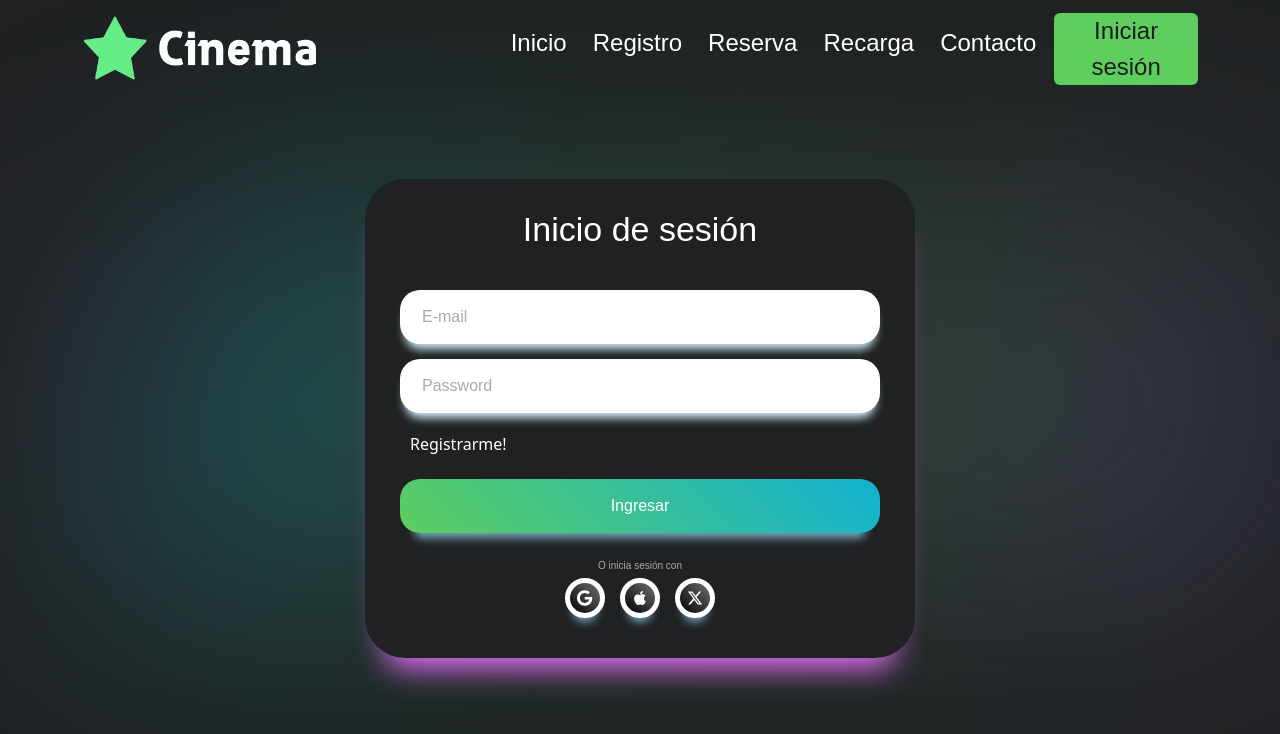
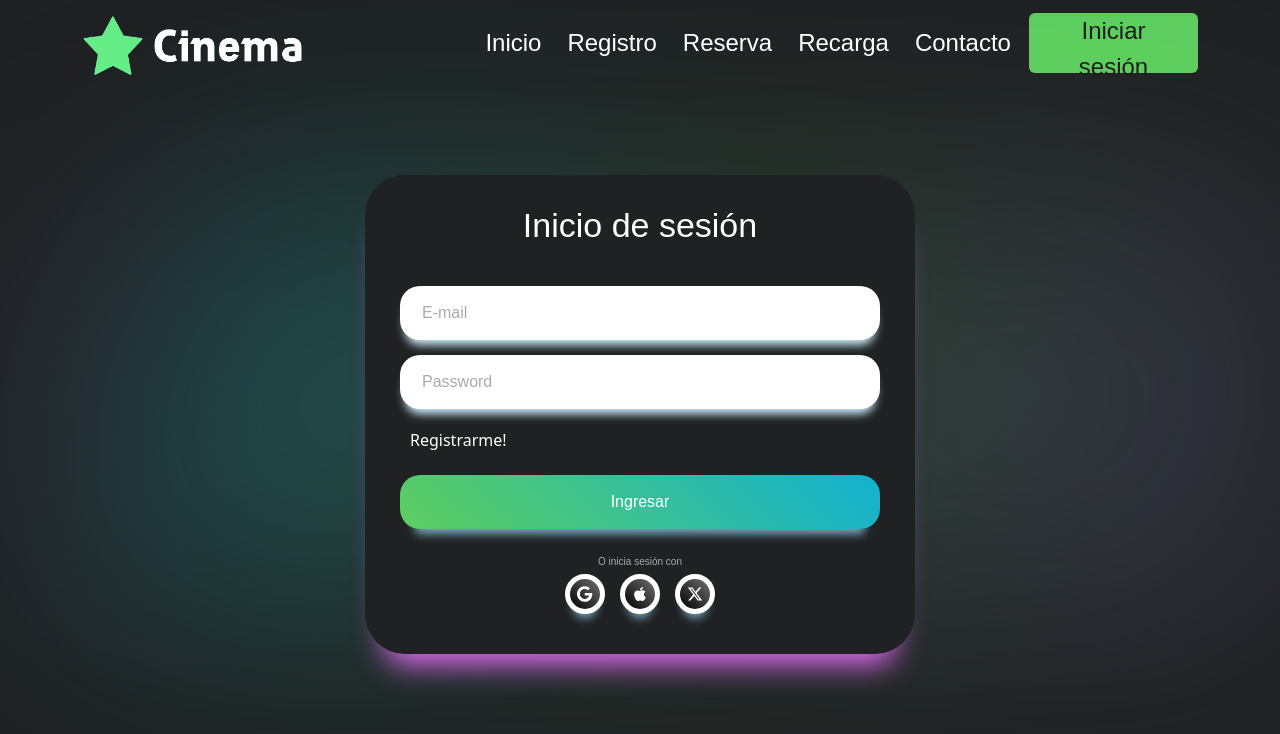
Before and after one commit to juancsalazaro/cinema, a plain HTML site: page html/login.html in a window 1280 px wide. Drawn offline with nearby package versions, Linux system fonts and the light colour scheme; a web font is replaced by a local one.

Commit message:
responsibe

```diff
--- a/html/login.html
+++ b/html/login.html
@@ -49,7 +49,7 @@
             Contacto
           </button>
           <a href="../html/login.html"
-            ><button class="button-login fs-4 font-weight btn-primary">
+            ><button class="button button-login fs-4 font-weight btn-primary">
               Iniciar sesión
             </button></a
           >
```
Also changed, not shown: html/registro.html (+1 -1 lines), html/reserva.html (+1 -1 lines).
